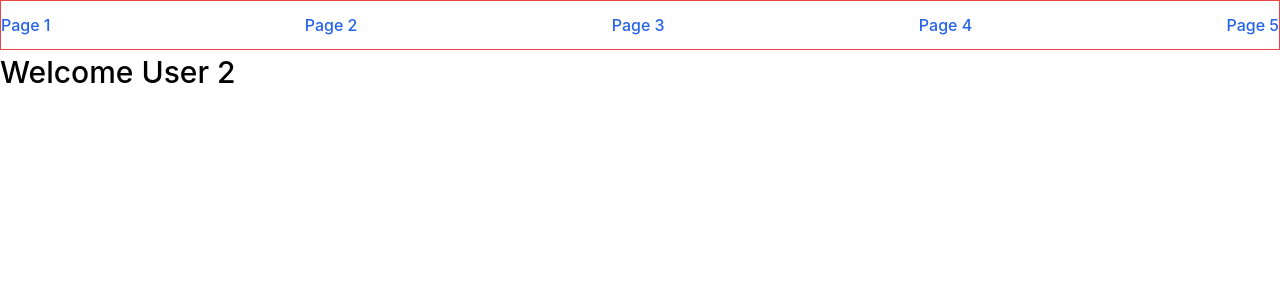
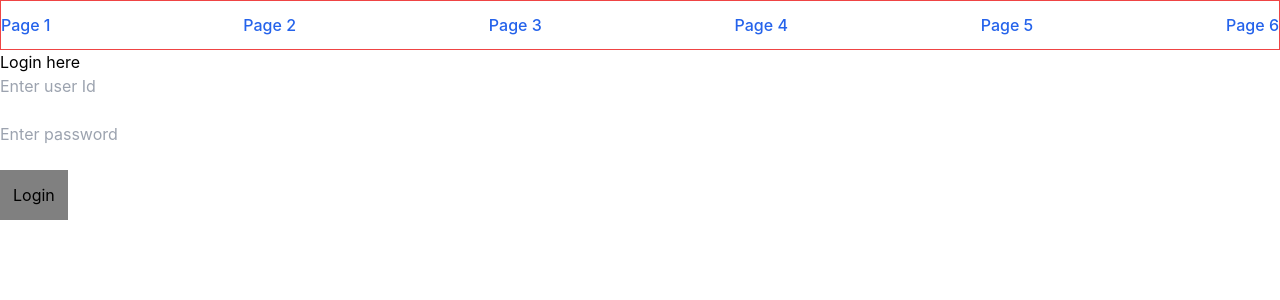
Before and after one commit to StaeyKay/Tailwind-React, a React (Create React App) app: page /page4 in a window 1280 px wide. Shown: the top 300 px of the page. Built offline with nearby package versions, Linux system fonts and the light colour scheme.

Commit message:
FormValidation

```diff
--- a/src/App.js
+++ b/src/App.js
@@ -8,6 +8,7 @@ import Page2 from "./pages/Page2";
 import Page3 from "./pages/Page3";
 import Page4 from "./pages/Page4";
 import Page5 from "./pages/Page5";
+import Page6 from "./pages/Page6";
 
 const router = createBrowserRouter([
   {
@@ -34,6 +35,10 @@ const router = createBrowserRouter([
     path: "/page5",
     element: <Page5 />,
   },
+  {
+    path: "/page6",
+    element: <Page6 />,
+  },
 ]);
 
 function App() {
@@ -45,6 +50,7 @@ function App() {
         <li><a href="/page3" className="font-medium text-blue-600 dark:text-blue-500 hover:underline">Page 3</a></li>
         <li><a href="/page4" className="font-medium text-blue-600 dark:text-blue-500 hover:underline">Page 4</a></li>
         <li><a href="/page5" className="font-medium text-blue-600 dark:text-blue-500 hover:underline">Page 5</a></li>
+        <li><a href="/page6" className="font-medium text-blue-600 dark:text-blue-500 hover:underline">Page 6</a></li>
 
       </ol>
 
--- /dev/null
+++ b/src/components/Login.js
@@ -0,0 +1,11 @@
+import React, {useState} from 'react'
+
+function Login () {
+    return (
+        <div>
+            <h1>Login here</h1>
+        </div>
+    )
+}
+
+export default Login;
--- a/src/pages/Page4.js
+++ b/src/pages/Page4.js
@@ -1,18 +1,39 @@
 import React from "react";
 import { useState } from "react";
-import Profile from "../components/Profile.js";
+import Login from "../components/Login.js";
 
 function Page4() {
+
+    const [userId, setUserId] = useState("");
+    const [password, setPassword] = useState();
+
+    const loginHandler=(e)=> {
+        e.preventDefault()
+        console.log("all data", userId, password)
+    }
 
     return (
 
         <div>
-            <Profile/>
+            <Login />
+            <form onSubmit={loginHandler}>
+                <input type="text" placeholder="Enter user Id" onChange={(e) => {
+                    setUserId(e.target.value)
+                    console.log(e.target.value)
+                }
+                } /><br /><br />
+                <input type="password" placeholder="Enter password" onChange={(e) => {
+                    setPassword(e.target.value)
+                    console.log(e.target.value)
+                }
+                } /><br /><br />
+                <button type="button" style={{ backgroundColor: "grey", padding: "13px" }}>Login</button>
+            </form>
         </div>
 
     );
 
-    }
+}
 
 
 export default Page4;
```
